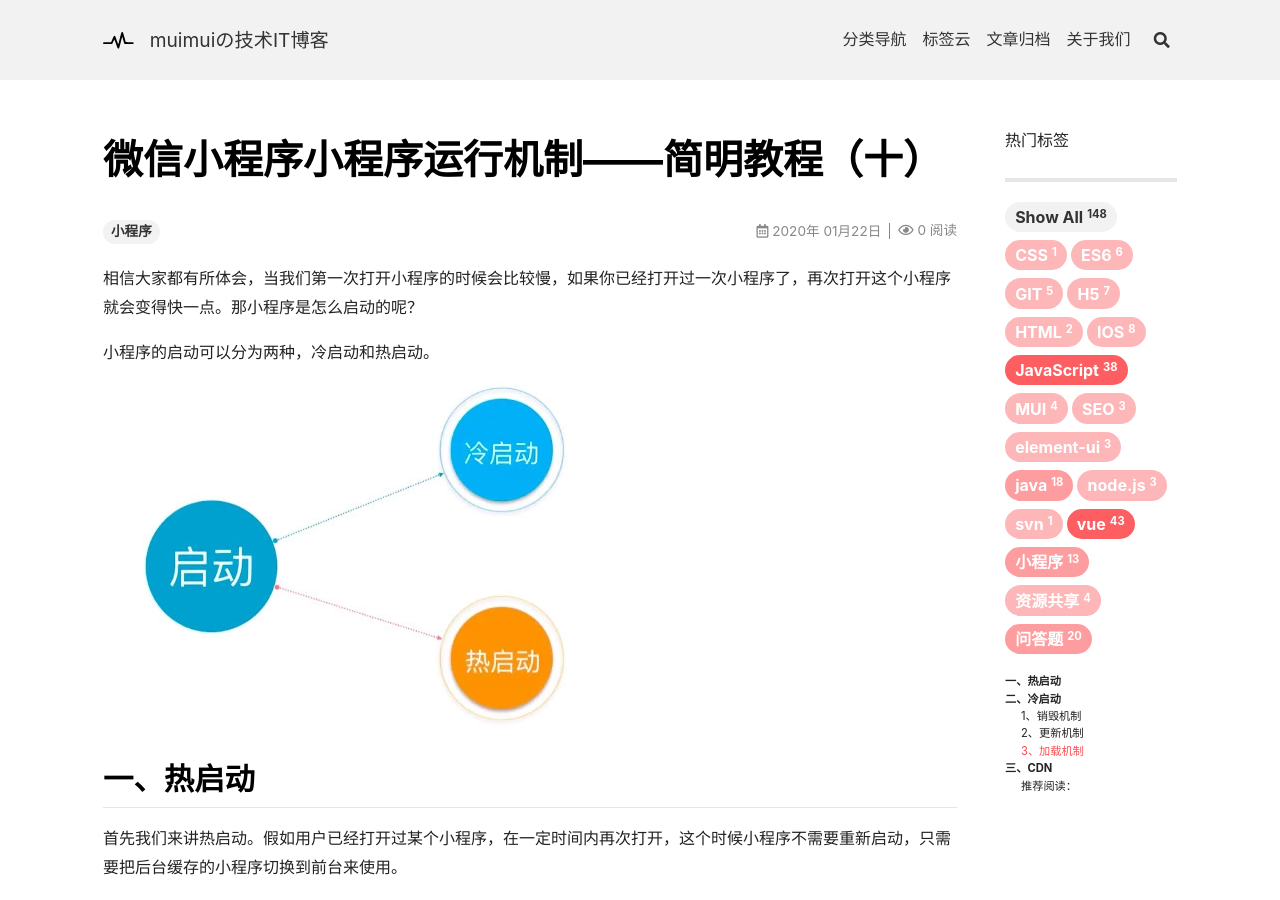
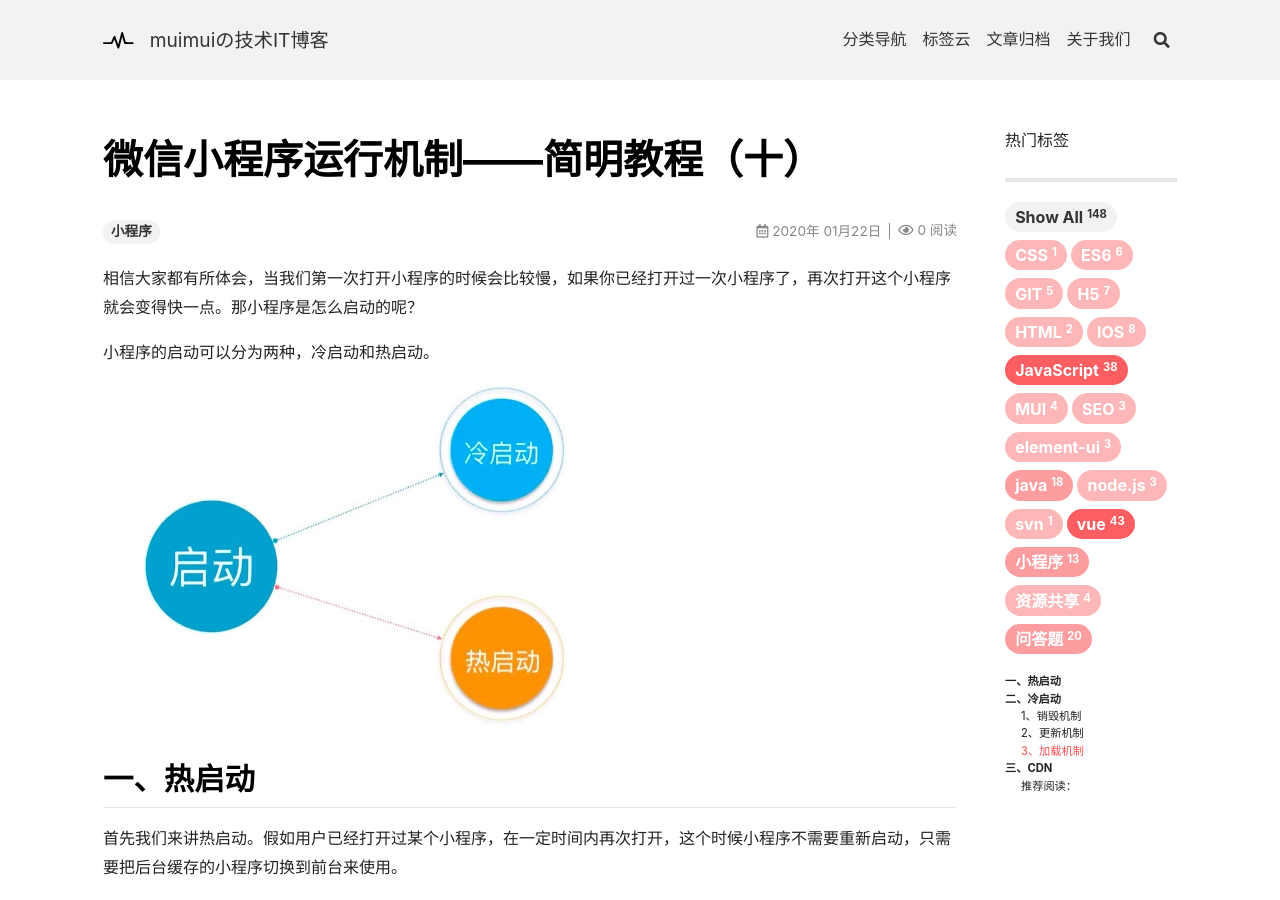
Before and after one commit to muimui2/muimui2.github.io, a Jekyll site: the page built from _posts/2020-01-22-2020012204.md, in a window 1280 px wide and 900 px high. Built offline with Jekyll 4.4.1, drawn with Linux system fonts in a browser that asks for light colours; nearby versions of some CDN libraries; comment, search, counter and statistics services are not loaded.

Commit message:
Update 2020-01-22-2020012204.md

```diff
--- a/_posts/2020-01-22-2020012204.md
+++ b/_posts/2020-01-22-2020012204.md
@@ -1,5 +1,5 @@
 ---
-title: 微信小程序小程序运行机制——简明教程（十）
+title: 微信小程序运行机制——简明教程（十）
 layout: article
 sharing: true
 license: true
```
